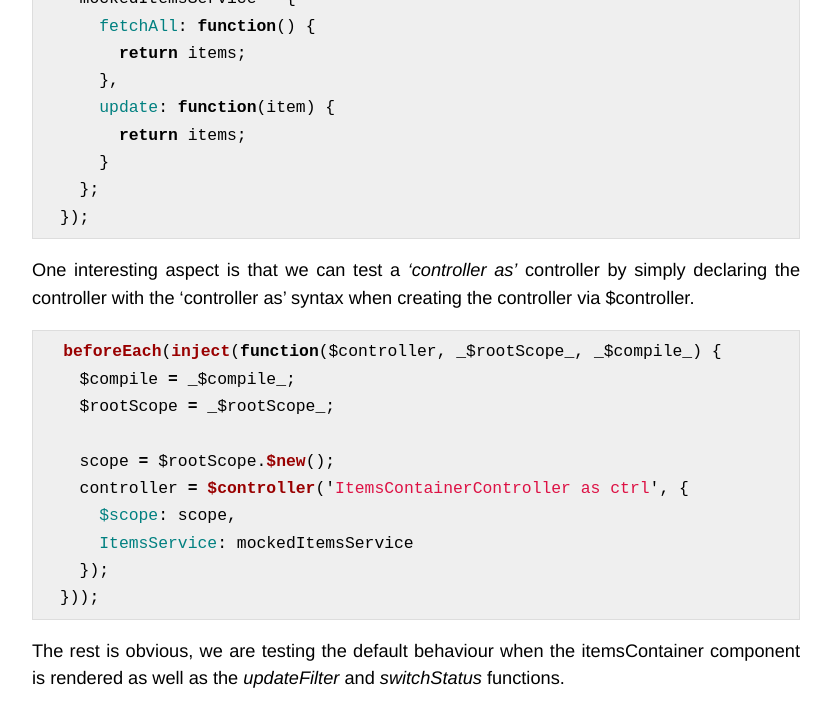
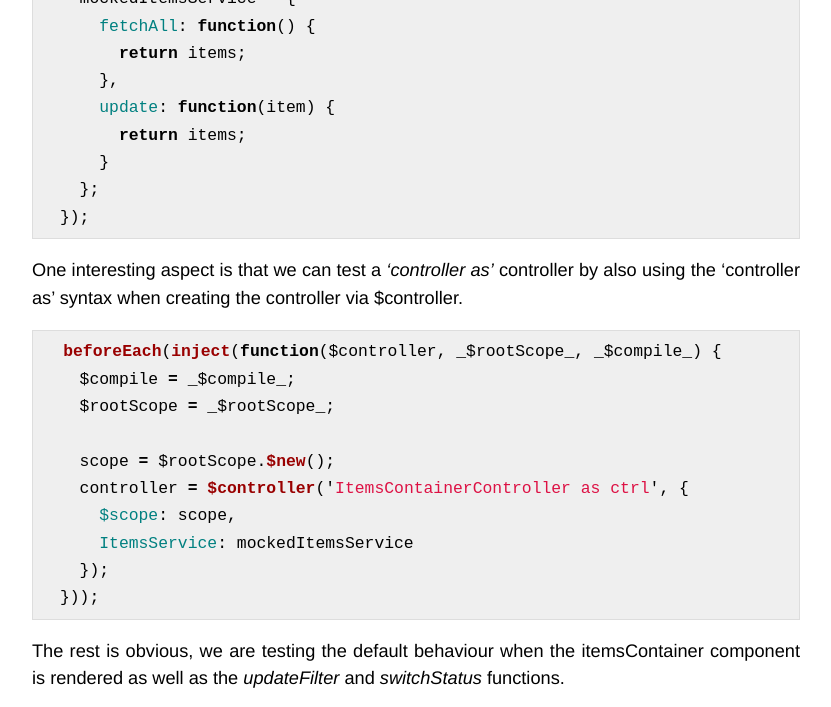
Before and after one commit to busypeoples/busypeoples.github.io, a Jekyll site: the page built from _posts/2015-02-15-testing-angular-components-js.markdown, in a window 1280 px wide and 900 px high, scrolled down 6426 px, cut to the strip 0-707 px from the top of the window. Shown: the whole strip, without its empty margins (224-1055 px from the left). Built offline with Jekyll 4.4.1, drawn with Linux system fonts in a browser that asks for light colours; Markdown is read by kramdown in place of the engine named in the settings.

Commit message:
Minor change

````diff
--- a/_posts/2015-02-15-testing-angular-components-js.markdown
+++ b/_posts/2015-02-15-testing-angular-components-js.markdown
@@ -193,8 +193,8 @@ The mocked object will always return the same set of items.
   });
 ```
 
-One interesting aspect is that we can test a _'controller as'_ controller by simply declaring the
-controller with the 'controller as' syntax when creating the controller via $controller.
+One interesting aspect is that we can test a _'controller as'_ controller by also using the
+'controller as' syntax when creating the controller via $controller.
 
 ```javascript
   beforeEach(inject(function($controller, _$rootScope_, _$compile_) {
````
